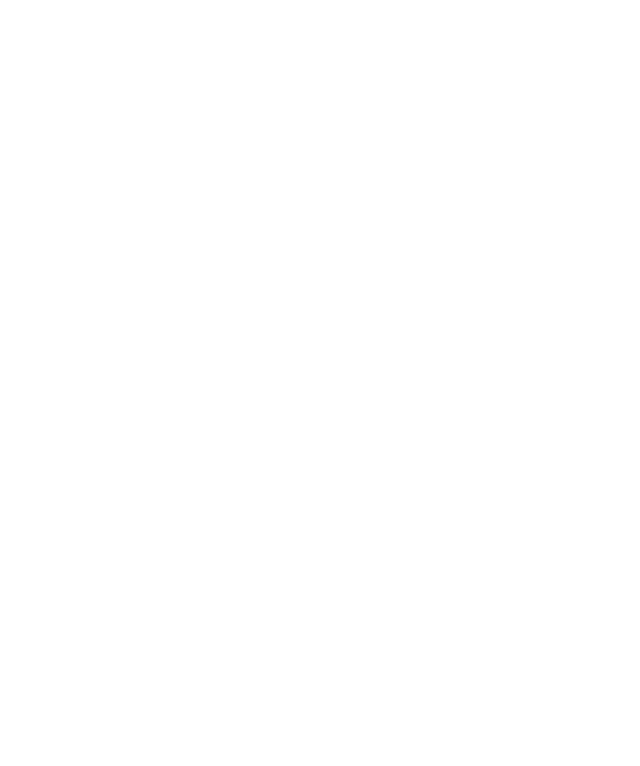
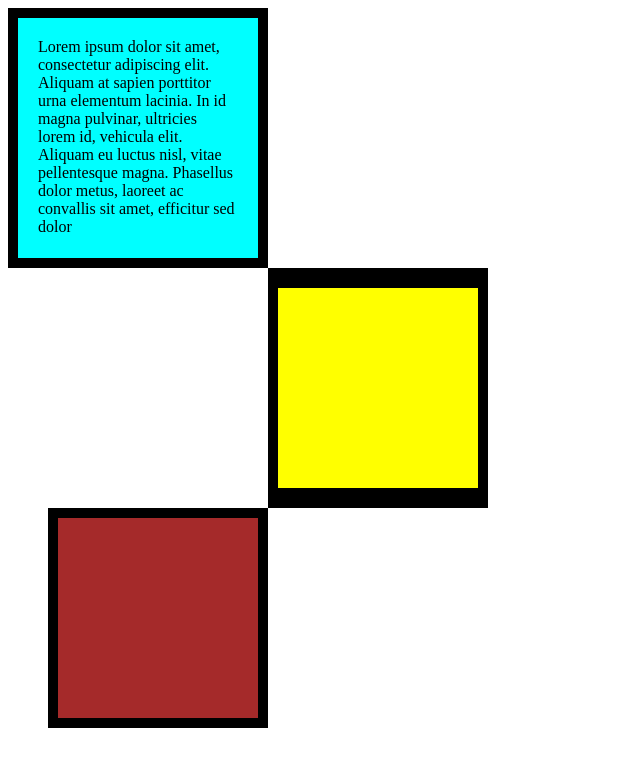
Before and after one commit to Fardan11/CSS, a plain HTML site: page 6.3 CSS Box Model/index.html in a window 1280 px wide. Shown: the whole page, without its empty margins (0-640 px from the left). Drawn offline with Linux system fonts and the light colour scheme.

Commit message:
'box model'

```diff
--- a/6.3 CSS Box Model/index.html
+++ b/6.3 CSS Box Model/index.html
@@ -7,20 +7,61 @@
   <style>
     /* Write your CSS code here */
 
+    div{
+      height: 200px;
+      width: 200px;
+    }
+
+    p{
+      margin: 0;
+    }
+    /* .green{
+      color: greenyellow;
+    }
+    .yellow{
+      color:yellow
+    }
+    .red{
+      color: red;
+    } */
+
+    #first{
+      background-color: aqua;
+      padding: 20px;
+      border: 10px solid black;
 
 
+    }
+    #second{
+      background-color: yellow;
+      border:solid black;
+      border-width: 20px  10px;
+      margin-left: 260px;
+
+
+    }#third{
+      background-color: brown ;
+
+      border: 10px solid black;
+      margin-left: 40px;
+
+
+    }
   </style>
 </head>
 
 <body>
-  <div>
+  <div class="green" id="first">
+    <p>Lorem ipsum dolor sit amet, consectetur adipiscing elit. Aliquam at sapien porttitor urna elementum lacinia. In
+      id magna pulvinar, ultricies lorem id, vehicula elit. Aliquam eu luctus nisl, vitae pellentesque magna. Phasellus
+      dolor metus, laoreet ac convallis sit amet, efficitur sed dolor</p>
 
 
   </div>
-  <div>
+  <div class ='yellow' id="second">
 
   </div>
-  <div>
+  <div class=" red" id='third'>
 
   </div>
 </body>
```
